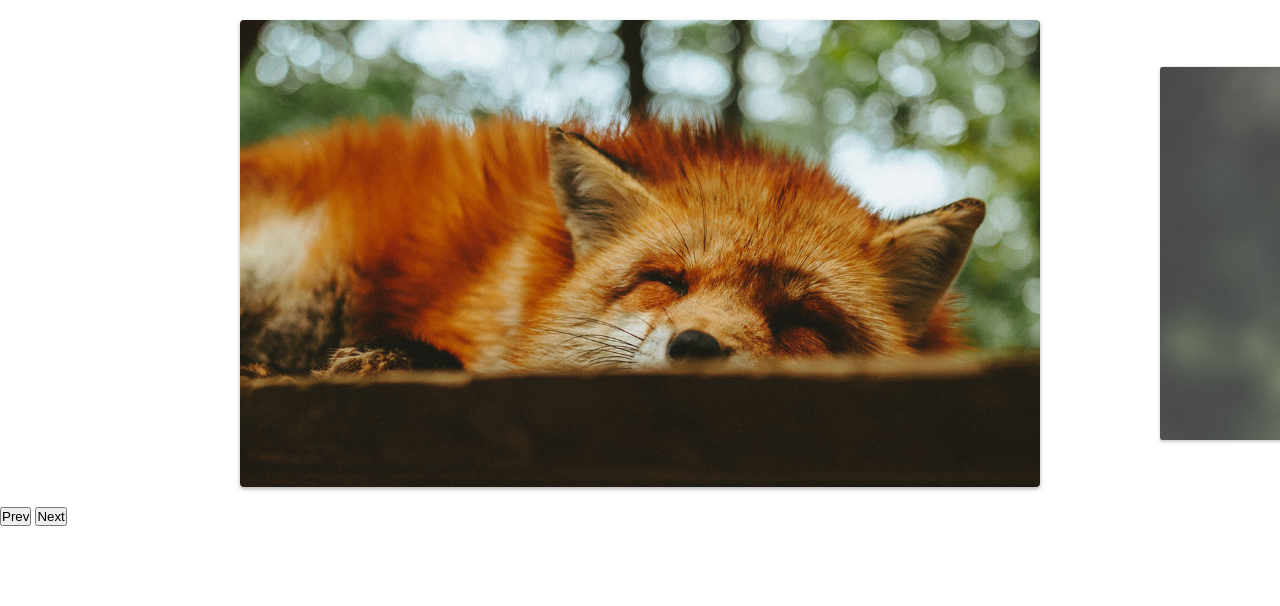
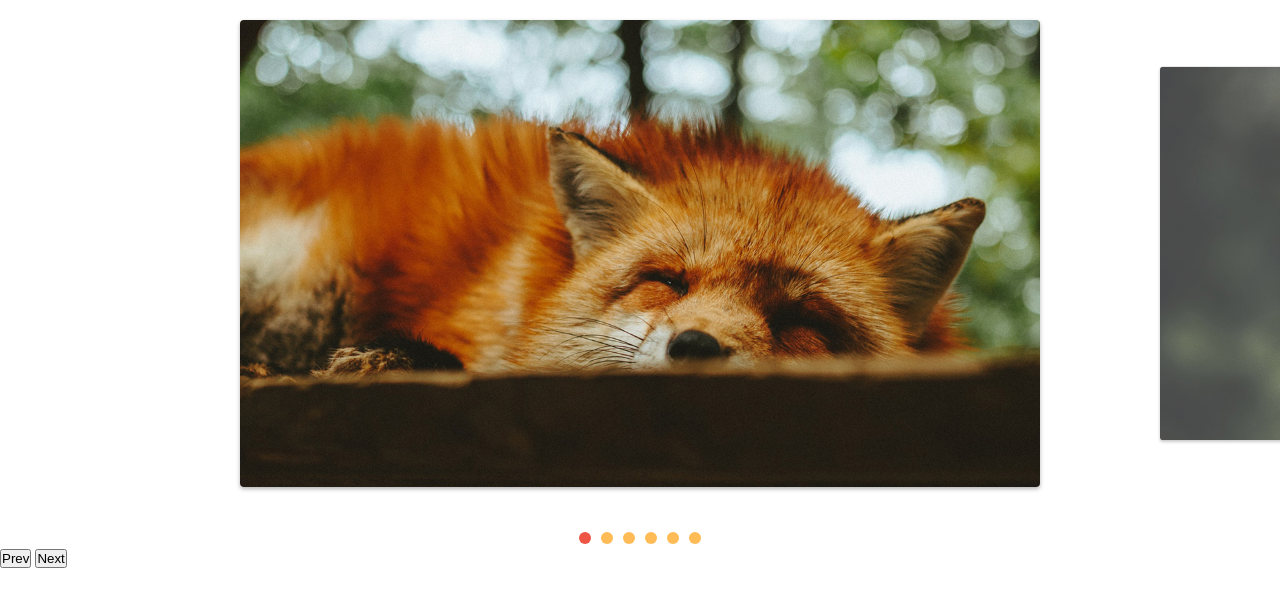
Before and after one commit to RDSMatheus/slide, a plain HTML site: page index.html in a window 1280 px wide. Drawn offline with Linux system fonts and the light colour scheme.

Commit message:
adicionada paginação por slide

```diff
--- a/css/style.css
+++ b/css/style.css
@@ -39,3 +39,25 @@ img {
   opacity: 1;
   transform: scale(1);
 }
+
+[data-control= "slide"]{
+  display: flex;
+  justify-content: center;
+  margin-top: 20px;
+}
+
+[data-control= "slide"] li a {
+  display: block;
+  width: 12px;
+  height: 12px;
+  background: #fb5;
+  border-radius: 50%;
+  overflow: hidden;
+  text-indent: -9999px;
+  margin: 5px;
+}
+
+[data-control= "slide"] li.ativo a,
+[data-control= "slide"] li a:hover{
+  background: #e54;
+}
--- a/js/script.js
+++ b/js/script.js
@@ -3,3 +3,4 @@
 const slide = new SlideNav(".slide", ".wrapper");
 slide.init();
 slide.addArrow(".prev", ".next");
+slide.addControl();
--- a/js/slide.js
+++ b/js/slide.js
@@ -10,6 +10,7 @@ export class Slide {
       movement: 0,
     };
     this.activeClass = "ativo";
+    this.changeEvent = new Event("changeEvent");
   }
 
   transition(active) {
@@ -112,6 +113,7 @@ export class Slide {
     this.slidesIndexNav(index);
     this.dist.finalPosition = activeSlide.position;
     this.changeActiveClass();
+    this.wrapper.dispatchEvent(this.changeEvent);
   }
 
   changeActiveClass() {
@@ -156,12 +158,16 @@ export class Slide {
     this.addSlideEvents();
     this.slidesConfig();
     this.addEventResize();
-    this.changeSlide(0)
+    this.changeSlide(0);
     return this;
   }
 }
 
 export class SlideNav extends Slide {
+  constructor(slide, wrapper) {
+    super(slide, wrapper);
+    this.bindControlEvents();
+  }
   addArrow(prev, next) {
     this.prevElement = document.querySelector(prev);
     this.nextElement = document.querySelector(next);
@@ -172,4 +178,45 @@ export class SlideNav extends Slide {
     this.prevElement.addEventListener("click", this.activePrevSlide);
     this.nextElement.addEventListener("click", this.activeNextSlide);
   }
+
+  createControl() {
+    const control = document.createElement("ul");
+    control.dataset.control = "slide";
+    this.slideArray.forEach((item, index) => {
+      control.innerHTML += `<li><a href="#slide${index + 1}">${
+        index + 1
+      }</a></li>`;
+    });
+    this.wrapper.appendChild(control);
+    return control;
+  }
+
+  eventControl(item, index) {
+    item.addEventListener("click", (event) => {
+      event.preventDefault();
+      this.changeSlide(index);
+      this.activeControlItem();
+    });
+    this.wrapper.addEventListener("changeEvent", this.activeControlItem);
+  }
+
+  activeControlItem() {
+    this.controlArray.forEach((item) =>
+      item.classList.remove(this.activeClass)
+    );
+    this.controlArray[this.index.active].classList.add(this.activeClass);
+  }
+
+  addControl(customControl) {
+    this.control =
+      document.querySelector(customControl) || this.createControl();
+    this.controlArray = [...this.control.children];
+    this.controlArray.forEach(this.eventControl);
+    this.activeControlItem();
+  }
+
+  bindControlEvents() {
+    this.eventControl = this.eventControl.bind(this);
+    this.activeControlItem = this.activeControlItem.bind(this);
+  }
 }
```
